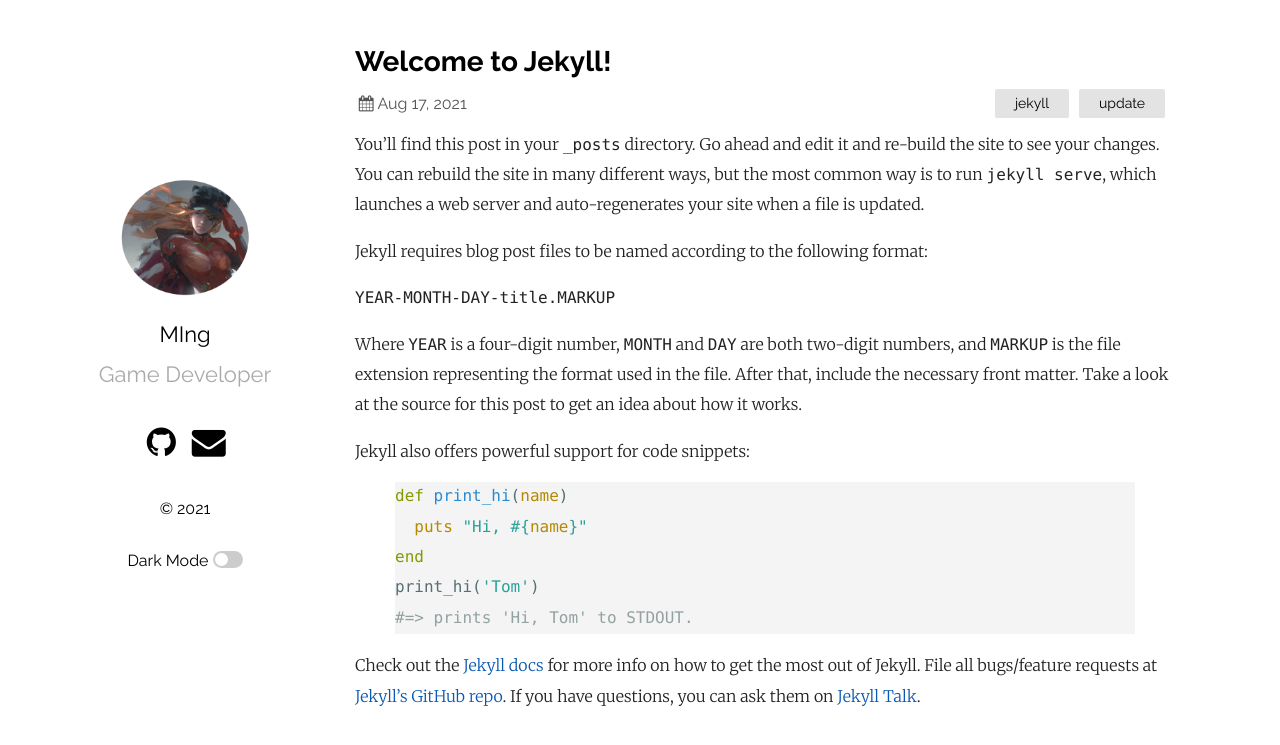
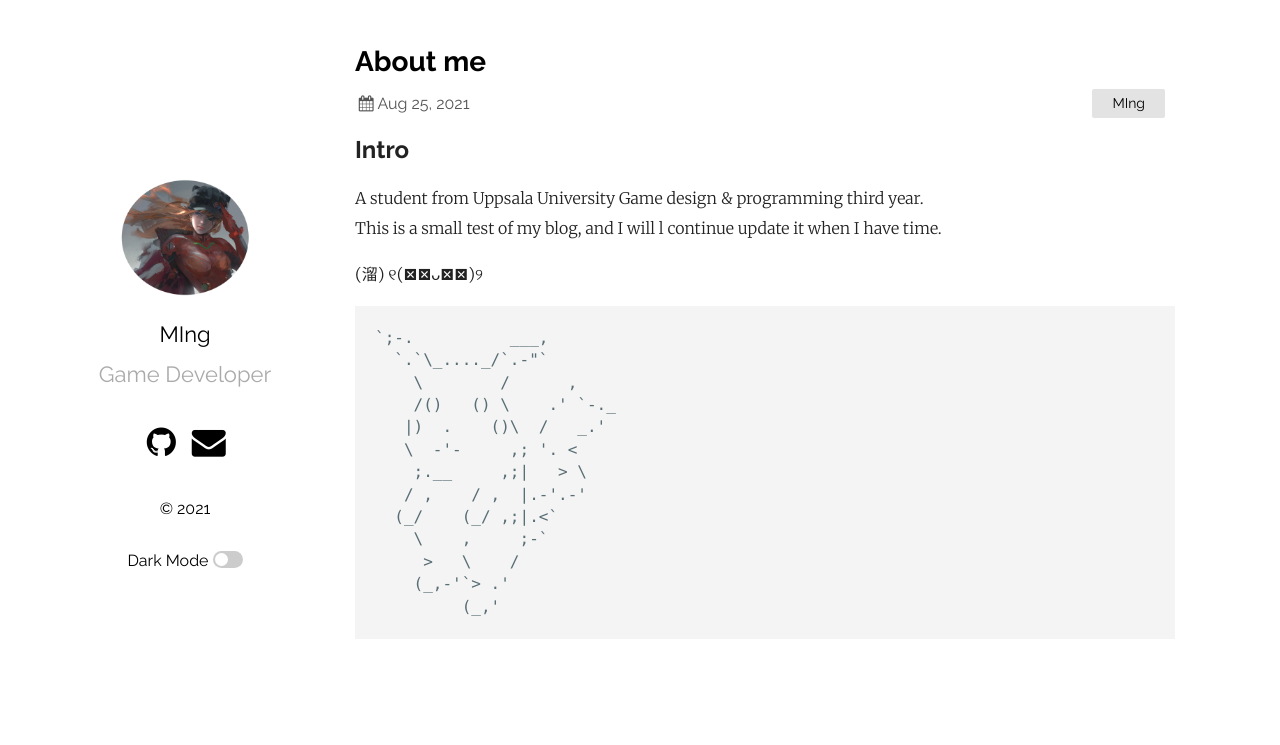
Before and after one commit to Jmingxiao/Jmingxiao.GitHub.io, a Jekyll site: the page built from _posts/2021-08-17-welcome-to-jekyll.markdown, in a window 1280 px wide. Shown: the top 745 px of the page. Built offline with Jekyll 4.4.1, drawn with Linux system fonts in a browser that asks for light colours.

```diff
--- a/_posts/2021-08-17-welcome-to-jekyll.markdown
+++ b/_posts/2021-08-17-welcome-to-jekyll.markdown
@@ -1,29 +1,25 @@
 ---
 layout: post
-title:  "Welcome to Jekyll!"
-date:   2021-08-17 16:16:00 +0800
-categories: jekyll update
+title:  "About me"
+date:   2021-08-25 16:16:00 +0800
+categories: MIng
 ---
-You’ll find this post in your `_posts` directory. Go ahead and edit it and re-build the site to see your changes. You can rebuild the site in many different ways, but the most common way is to run `jekyll serve`, which launches a web server and auto-regenerates your site when a file is updated.
+## Intro
+A student from Uppsala University Game design & programming third year.
+This is a small test of my blog, and I will l continue update it when I have time.
 
-Jekyll requires blog post files to be named according to the following format:
+(溜)  ୧(﹒︠ᴗ﹒︡)୨
 
-`YEAR-MONTH-DAY-title.MARKUP`
-
-Where `YEAR` is a four-digit number, `MONTH` and `DAY` are both two-digit numbers, and `MARKUP` is the file extension representing the format used in the file. After that, include the necessary front matter. Take a look at the source for this post to get an idea about how it works.
-
-Jekyll also offers powerful support for code snippets:
-
-{% highlight ruby %}
-def print_hi(name)
-  puts "Hi, #{name}"
-end
-print_hi('Tom')
-#=> prints 'Hi, Tom' to STDOUT.
-{% endhighlight %}
-
-Check out the [Jekyll docs][jekyll-docs] for more info on how to get the most out of Jekyll. File all bugs/feature requests at [Jekyll’s GitHub repo][jekyll-gh]. If you have questions, you can ask them on [Jekyll Talk][jekyll-talk].
-
-[jekyll-docs]: https://jekyllrb.com/docs/home
-[jekyll-gh]:   https://github.com/jekyll/jekyll
-[jekyll-talk]: https://talk.jekyllrb.com/
+    `;-.          ___,
+      `.`\_...._/`.-"`
+        \        /      ,
+        /()   () \    .' `-._
+       |)  .    ()\  /   _.'
+       \  -'-     ,; '. <
+        ;.__     ,;|   > \
+       / ,    / ,  |.-'.-'
+      (_/    (_/ ,;|.<`
+        \    ,     ;-`
+         >   \    /
+        (_,-'`> .'
+             (_,'
```
Also changed, not shown: _posts/2019-03-23-welcome-to-jekyll.markdown (+108 -19 lines), _posts/nots.txt (added, +23 -0 lines), _posts/water/stylized_water.png (added), assets/waterimg/stylized_water.png (added), stylized_water.png (added), 1 other file.
